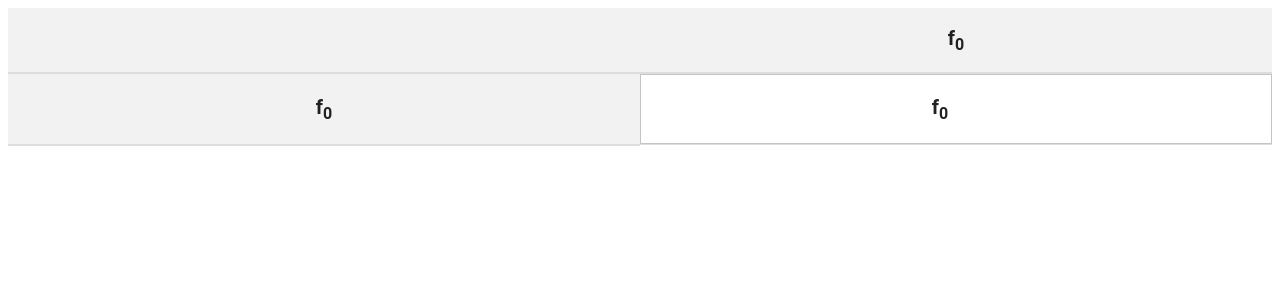
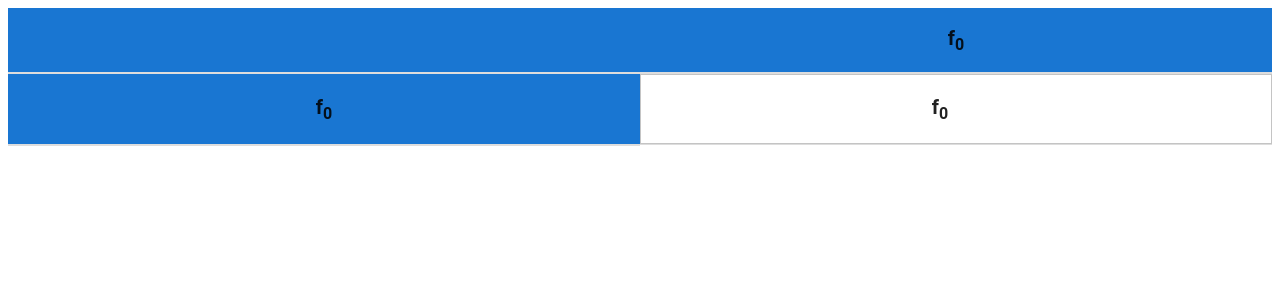
Before and after one commit to ChefYeum/Honours, a Next.js app: page /TableEditor in a window 1280 px wide. Shown: the top 300 px of the page. Built offline with nearby package versions, Linux system fonts and the light colour scheme.

Commit message:
define global theme

```diff
--- a/src/pages/TableEditor.tsx
+++ b/src/pages/TableEditor.tsx
@@ -1,7 +1,9 @@
 import React from 'react';
 import { Box, MenuItem, Select, Table, TableBody, TableCell, TableHead, TableRow, Typography } from '@mui/material';
+import { useTheme, Button } from '@mui/material';
 
-const F = (props: { index: number }) => (
+const F = (props: { index: number }) => {
+    return (
         <Typography
             component="span"
             variant="h6"
@@ -21,7 +23,10 @@ const F = (props: { index: number }) => (
                 {props.index}
             </Typography>
         </Typography>
-);
+    )
+};
+
+
 
 const cellStyles = {
     borderBottom: '1px solid #ddd',
@@ -34,13 +39,6 @@ const cellStyles = {
     alignItems: 'center',
     textAlign: 'center',
 }
-
-const headerStyles =  {
-    ...cellStyles,
-    borderBottom: '2px solid #ddd',
-    backgroundColor: '#f2f2f2',
-}
-
 
 
 const TableMorphSelect = (props: React.PropsWithChildren<{ n: number }>) => (
@@ -90,6 +88,14 @@ const TableMorphSelect = (props: React.PropsWithChildren<{ n: number }>) => (
 );
 
 const TableEditor = (props: { n: number }) => {
+    const theme = useTheme();
+
+    const headerStyles = {
+        ...cellStyles,
+        borderBottom: '2px solid #ddd',
+        backgroundColor: theme.palette.primary.main,
+    }
+
     const { n } = props;
     const TableColHead = (props: { rowIndex: number }) => (
         <TableCell sx={headerStyles}>
@@ -113,7 +119,11 @@ const TableEditor = (props: { n: number }) => {
                 {/* Empty cell: */}
                 <TableCell sx={headerStyles} />
                 {[...Array(n)].map((_, index) => (
-                    <TableCell key={index} sx={headerStyles}>
+                    <TableCell key={index} sx={{
+                        ...cellStyles,
+                        borderBottom: '2px solid #ddd',
+                        backgroundColor: theme.palette.primary.main,
+                    }}>
                         <F index={index} />
                     </TableCell>
                 ))}
```
Also changed, not shown: src/pages/globalTheme.tsx (added, +25 -0 lines), src/pages/index.tsx (+10 -5 lines), src/pages/theme.tsx (deleted, +0 -9 lines). Lines whose indentation alone changed are shown as unchanged.
